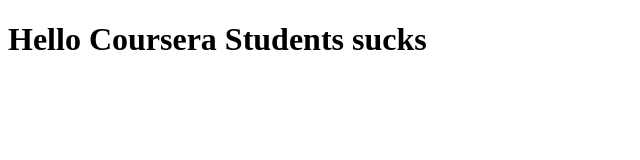
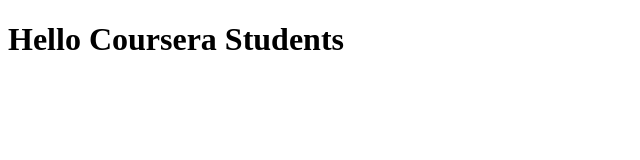
Before and after one commit to Uvreliy/site1.0, a plain HTML site: page index.html in a window 1280 px wide. Shown: the whole page, without its empty margins (0-640 px from the left). Drawn offline with Linux system fonts and the light colour scheme.

Commit message:
Next versio of web file

```diff
--- a/index.html
+++ b/index.html
@@ -5,6 +5,6 @@
     <title>Hello Couresera</title>
   </head>
   <body>
-    <h1> Hello Coursera Students sucks </h1>
+    <h1> Hello Coursera Students  </h1>
   </body>
 </html>
```
